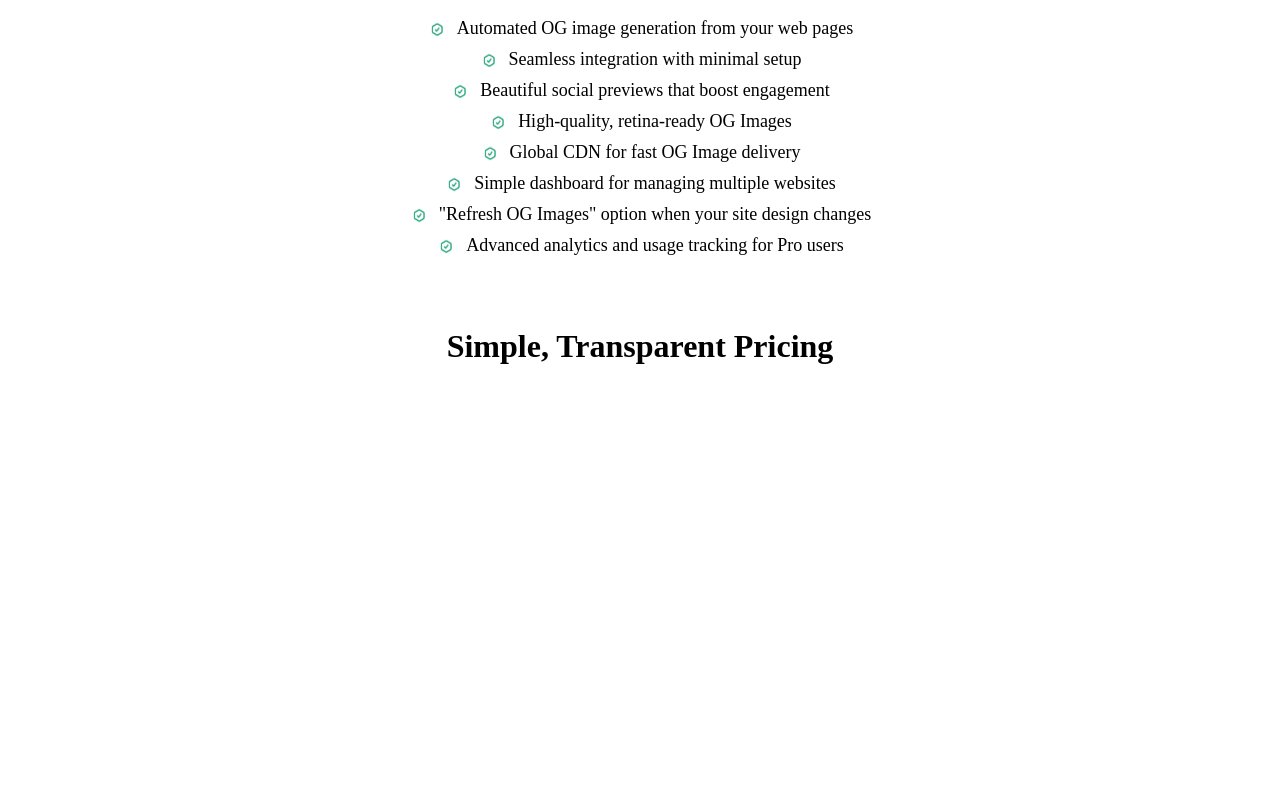
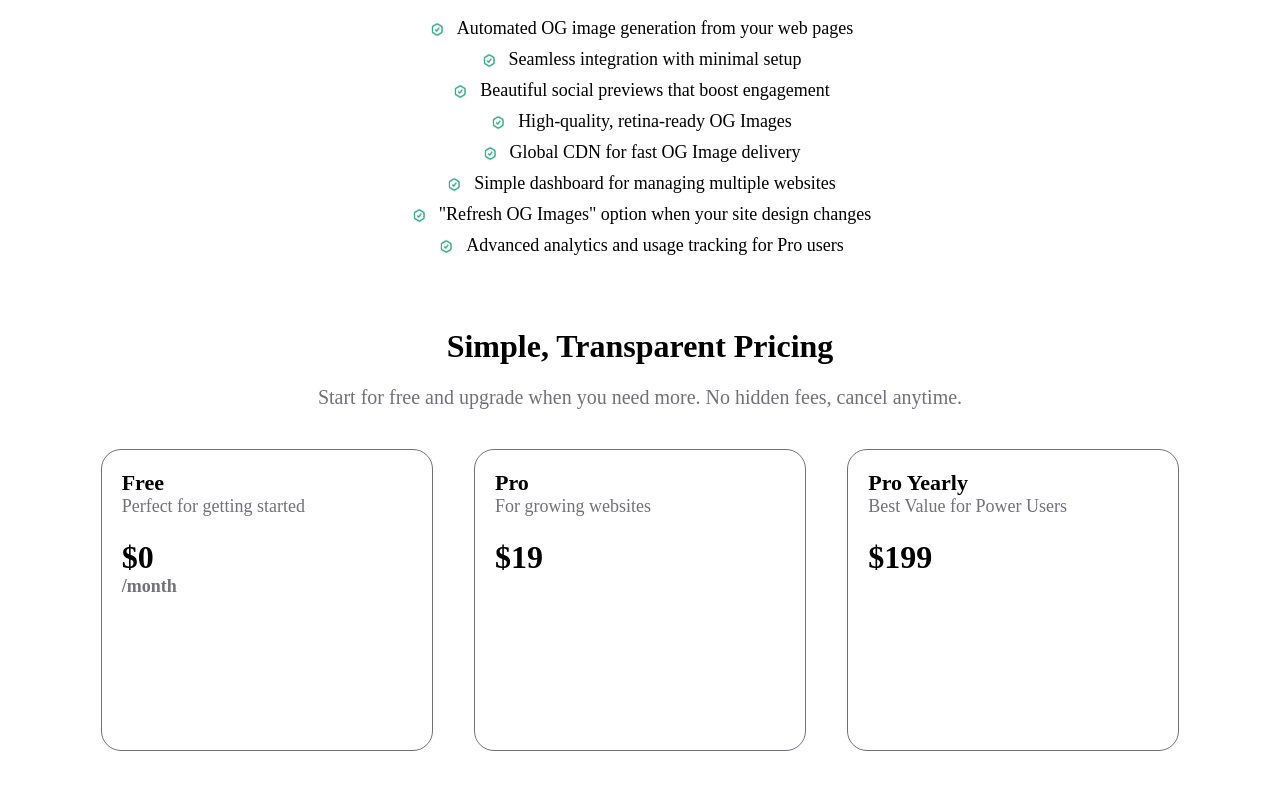
Before and after one commit to Shrejaltambe18/Mosaic-clone-CSS, a plain HTML site: page index.html in a window 1280 px wide. Shown: the part 963-1753 px from the top of the page. Drawn offline with Linux system fonts and the light colour scheme.

Commit message:
Pricing Card Created

```diff
--- a/index.html
+++ b/index.html
@@ -199,9 +199,46 @@
         }
 
         .sub-container-2 {
-            padding-left: 250px;
-            padding-right: 250px;
+            padding-left: 80px;
+            padding-right: 80px;
             padding-bottom: 400px;
+        }
+
+        .card-text {
+            color: rgb(113, 113, 122);
+            font-size: 20px;
+            text-align: center;
+        }
+
+        .pricing-card {
+            display: flex;
+            flex-direction: row;
+            justify-content: space-around;
+        }
+
+        .pricing-card-1 {
+            width: 310px;
+            height: 280px;
+            background-color: white;
+            border: 1px solid rgb(113, 113, 122);
+            margin-top: 20px;
+            border-radius: 20px;
+            padding-top: 20px;
+            padding-left: 20px;
+        }
+
+        .card-body-main-text {
+            font-size: 22px;
+            font-weight: bold;
+        }
+
+        .card-body-text {
+            color: rgb(113, 113, 122);
+            font-size: 18px;
+        }
+
+        .dollar {
+            text-align: left;
         }
 
         @media (max-width:768px) {
@@ -367,6 +404,29 @@
 
     <div class="sub-container-2">
         <h1>Simple, Transparent Pricing</h1>
+        <p class="card-text">Start for free and upgrade when you need more. No hidden fees, cancel anytime.</p>
+
+        <div class="pricing-card">
+            <div class="pricing-card-1">
+                <div class="card-body-main-text">Free</div>
+                <div class="card-body-text">Perfect for getting started</div>
+                <h1 class="dollar">$0
+                    <div class="card-body-text">/month</div>
+                </h1>
+            </div>
+
+            <div class="pricing-card-1">
+                <div class="card-body-main-text">Pro</div>
+                <div class="card-body-text">For growing websites</div>
+                <h1 class="dollar">$19</h1>
+            </div>
+
+            <div class="pricing-card-1">
+                <div class="card-body-main-text">Pro Yearly</div>
+                <div class="card-body-text">Best Value for Power Users</div>
+                <h1 class="dollar">$199</h1>
+            </div>
+        </div>
     </div>
 </body>
 
```
